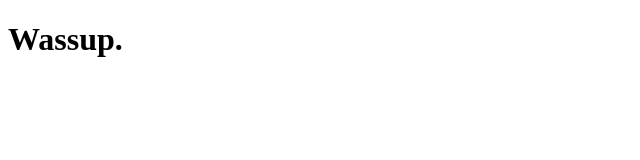
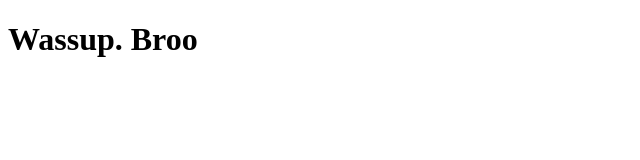
Before and after one commit to unique8080/coursera-demo, a plain HTML site: page site/index.html in a window 1280 px wide. Shown: the whole page, without its empty margins (0-640 px from the left). Drawn offline with Linux system fonts and the light colour scheme.

Commit message:
Small Addition

```diff
--- a/site/index.html
+++ b/site/index.html
@@ -6,6 +6,6 @@
 	<title>Supp Dude</title>
 </head>
 <body>
-<h1>Wassup.</h1>
+<h1>Wassup. Broo</h1>
 </body>
 </html>
```
